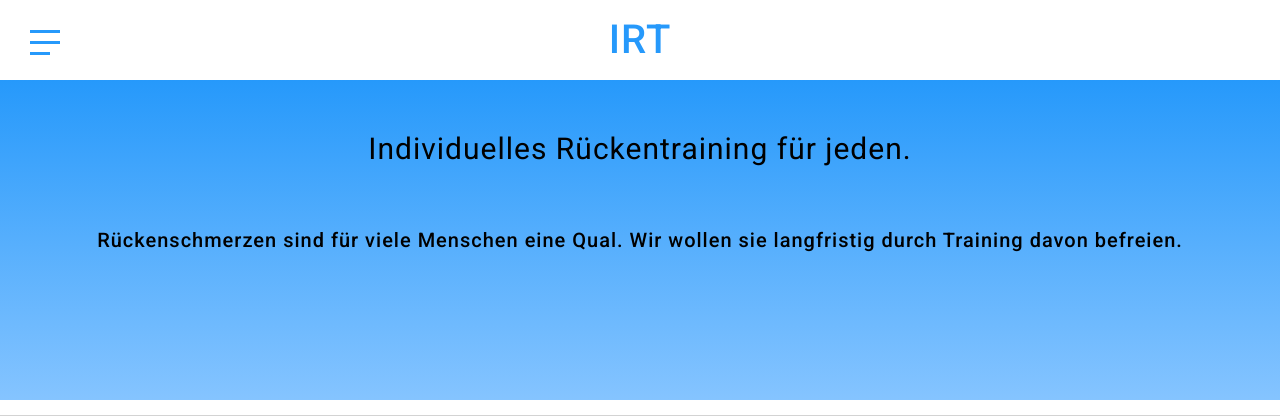
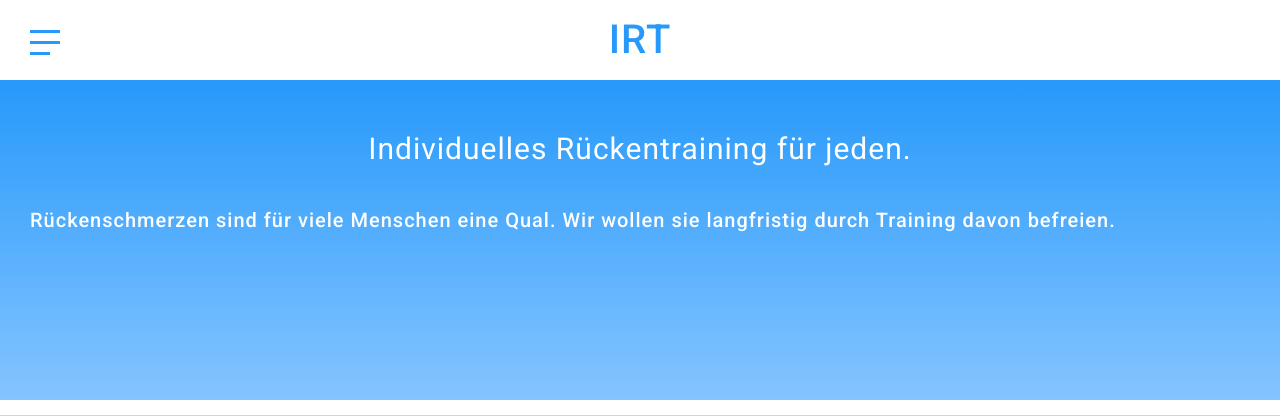
Before and after one commit to pbizimis/IRT, a Flask app: page / in a window 1280 px wide. Shown: the top 416 px of the page. Run offline with Flask 2, Linux system fonts and the light colour scheme.

Commit message:
website update 2

```diff
--- a/irtp/static/index.css
+++ b/irtp/static/index.css
@@ -86,6 +86,7 @@ body {
     width: 100%;
 }
 .container-div h1 {
+    color: white;
     position: absolute;
     left: 0;
     top: 10%;
@@ -93,11 +94,13 @@ body {
     text-align: center;
 }
 .container-div p {
+    color: white;
     position: absolute;
     left: 0;
     top: 40%;
     width: 100%;
-    text-align: center;
+    text-align: left;
+    margin: 0 30px 0 30px;
 }
 .section-2 {
     background-color: lightgrey;
```
